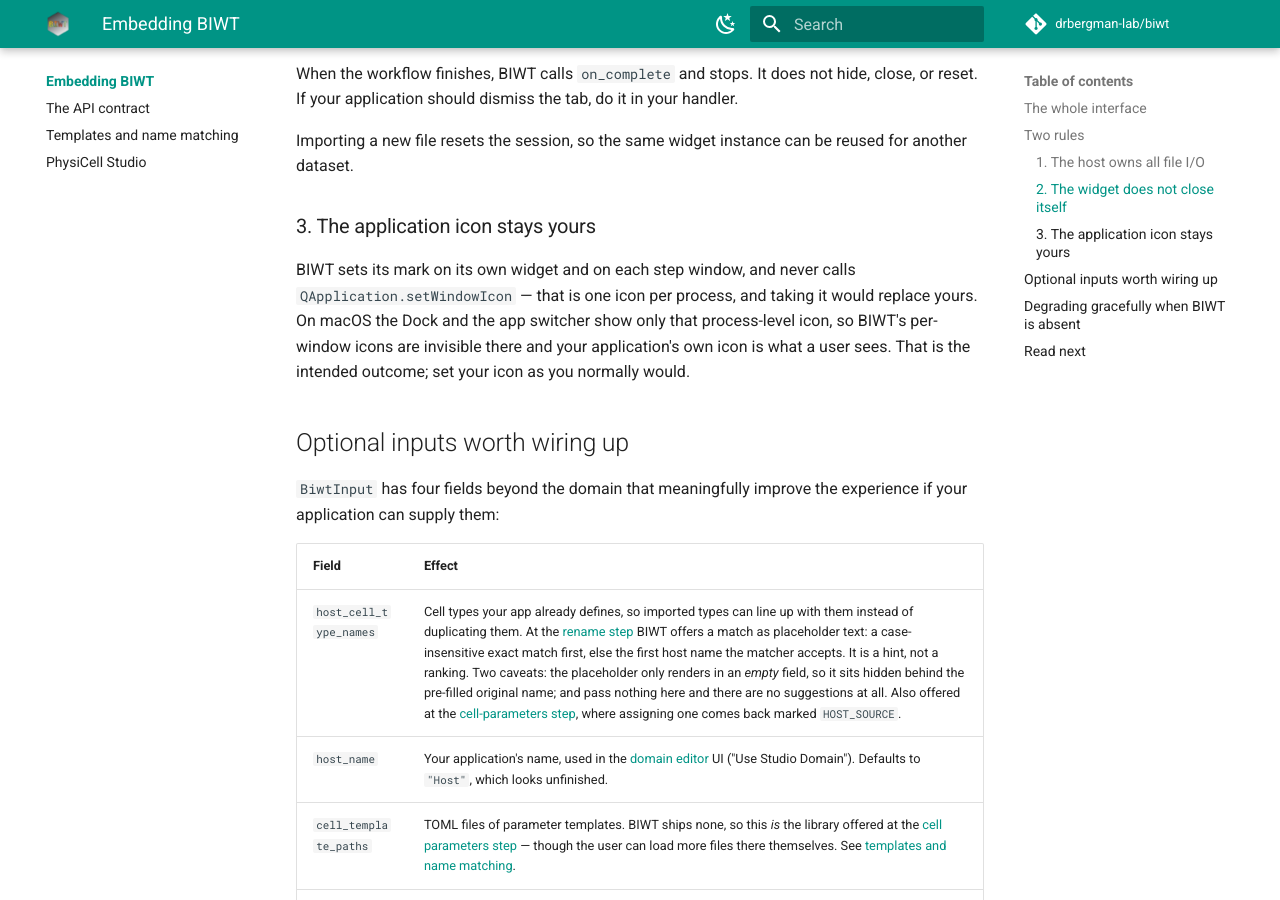
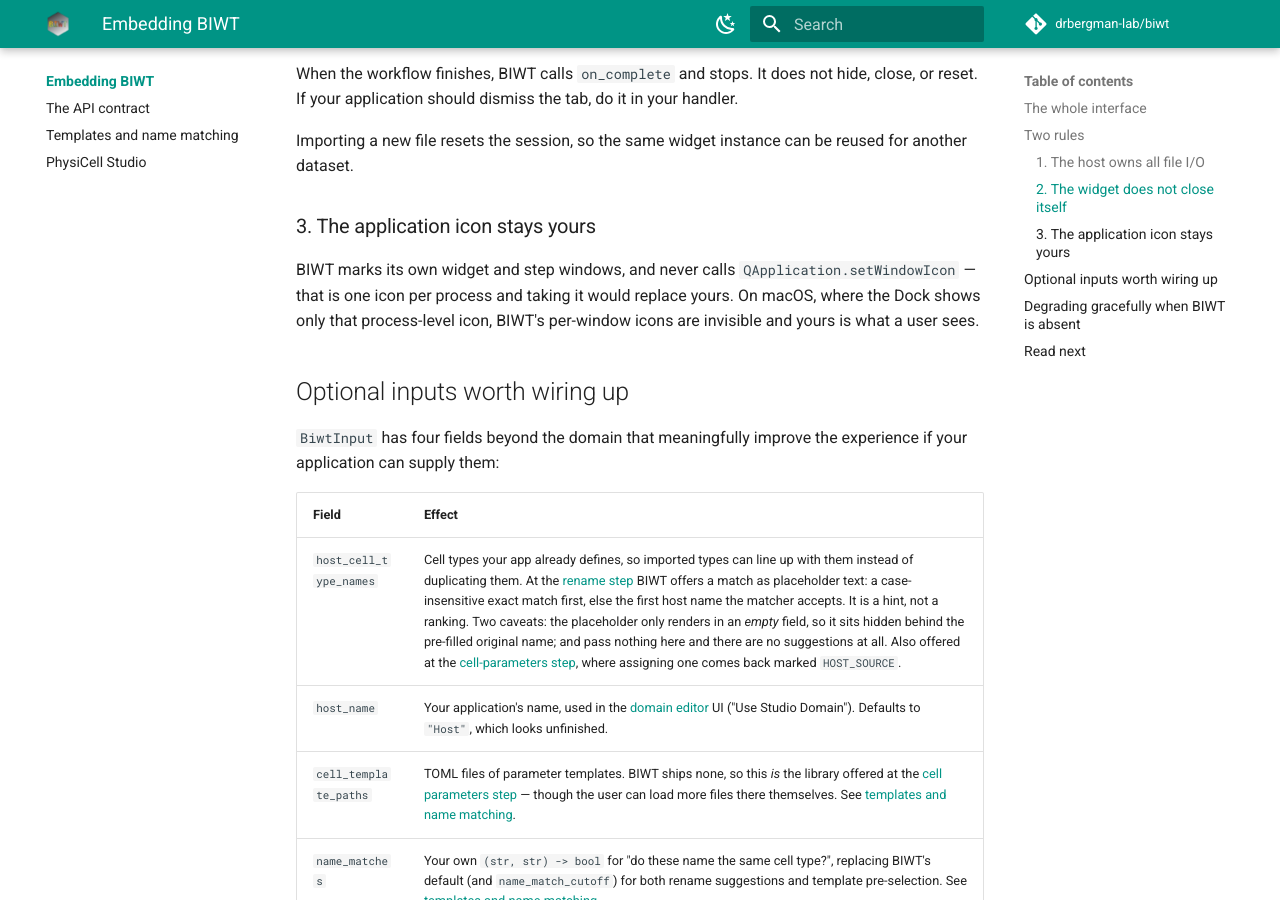
Before and after one commit to drbergman-lab/biwt, an MkDocs documentation site: the page built from docs/integration/index.md, in a window 1280 px wide and 900 px high, scrolled down 864 px. Built offline with MkDocs 1.6.1 and Material for MkDocs 9.7.7, drawn with Linux system fonts in a browser that asks for light colours; comment, search, counter and statistics services are not loaded.

Commit message:
Move the icon reasoning to the maintainer guide
Which master feeds which asset, why the masters are gitignored, why the README
URL has to be absolute, and the setWindowIcon rule are all things only whoever
maintains this repo needs. They were in make_icons.py's docstring, reading like
documentation. Now a CLAUDE.md section; the script keeps usage and a pointer.

Trimmed the two places that had grown a copy of the same explanation: the
embedding guide's rule about the application icon, which a host does need but in
two sentences rather than five, and biwt_icon()'s docstring, which is not
published and only needs to stop someone "fixing" the macOS case here.

```diff
--- a/docs/integration/index.md
+++ b/docs/integration/index.md
@@ -38,11 +38,10 @@
 
 ### 3. The application icon stays yours
 
-BIWT sets its mark on its own widget and on each step window, and never calls
-`QApplication.setWindowIcon` — that is one icon per process, and taking it would replace yours.
-On macOS the Dock and the app switcher show only that process-level icon, so BIWT's per-window
-icons are invisible there and your application's own icon is what a user sees. That is the
-intended outcome; set your icon as you normally would.
+BIWT marks its own widget and step windows, and never calls `QApplication.setWindowIcon` —
+that is one icon per process and taking it would replace yours. On macOS, where the Dock shows
+only that process-level icon, BIWT's per-window icons are invisible and yours is what a user
+sees.
 
 ## Optional inputs worth wiring up
 
```
Also changed, not shown: CLAUDE.md (+22 -0 lines), 2 other files.
